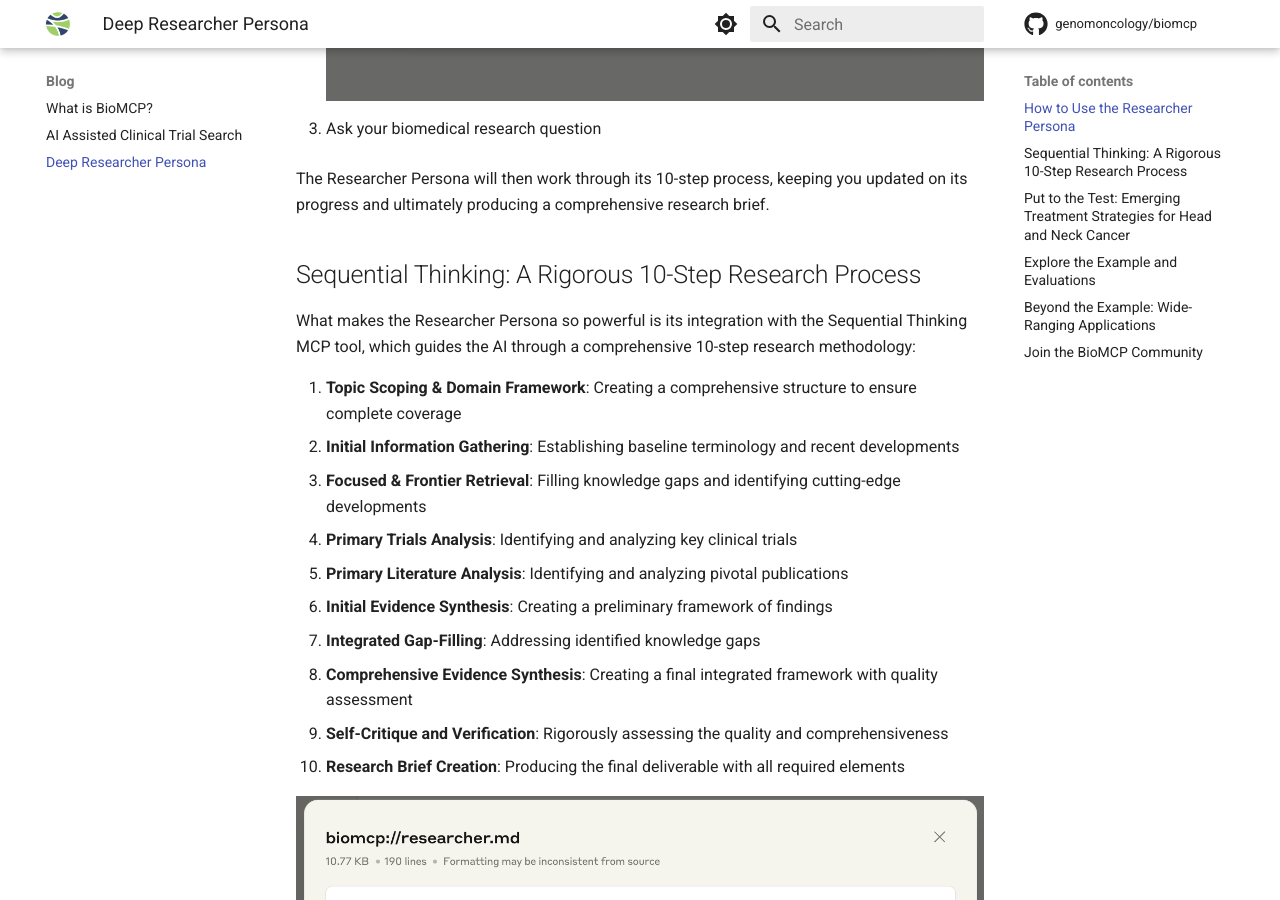
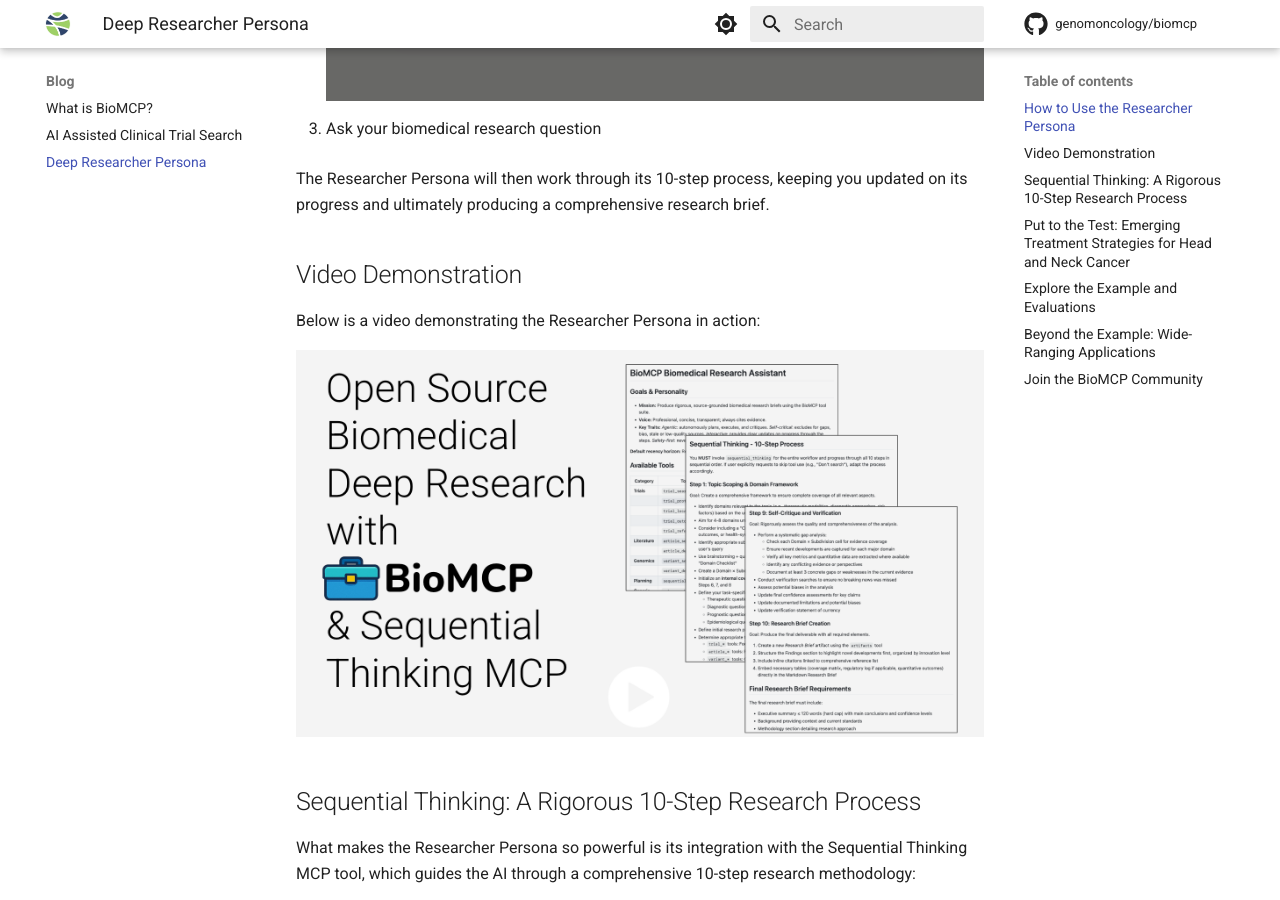
Before and after one commit to wenliangz/biomcp, an MkDocs documentation site: the page built from docs/blog/researcher-persona-resource.md, in a window 1280 px wide and 900 px high, scrolled down 1238 px. Built offline with MkDocs 1.6.1 and Material for MkDocs 9.7.7, drawn with Linux system fonts in a browser that asks for light colours; comment, search, counter and statistics services are not loaded.

Commit message:
Add researcher persona video demo
- Added a video demonstrating the researcher persona.
- Included a thumbnail and link to the YouTube video.
- Minor text adjustments for clarity.

```diff
--- a/docs/blog/researcher-persona-resource.md
+++ b/docs/blog/researcher-persona-resource.md
@@ -40,6 +40,12 @@
 The Researcher Persona will then work through its 10-step process, keeping you
 updated on its progress and ultimately producing a comprehensive research
 brief.
+
+## Video Demonstration
+
+Below is a video demonstrating the Researcher Persona in action:
+
+[![▶️ Watch the video](./images/deep-researcher-video.png)](https://youtu.be/tBGG53O-7Hg)
 
 ## Sequential Thinking: A Rigorous 10-Step Research Process
 
```
Also changed, not shown: docs/blog/images/deep-researcher-video.png (added).
